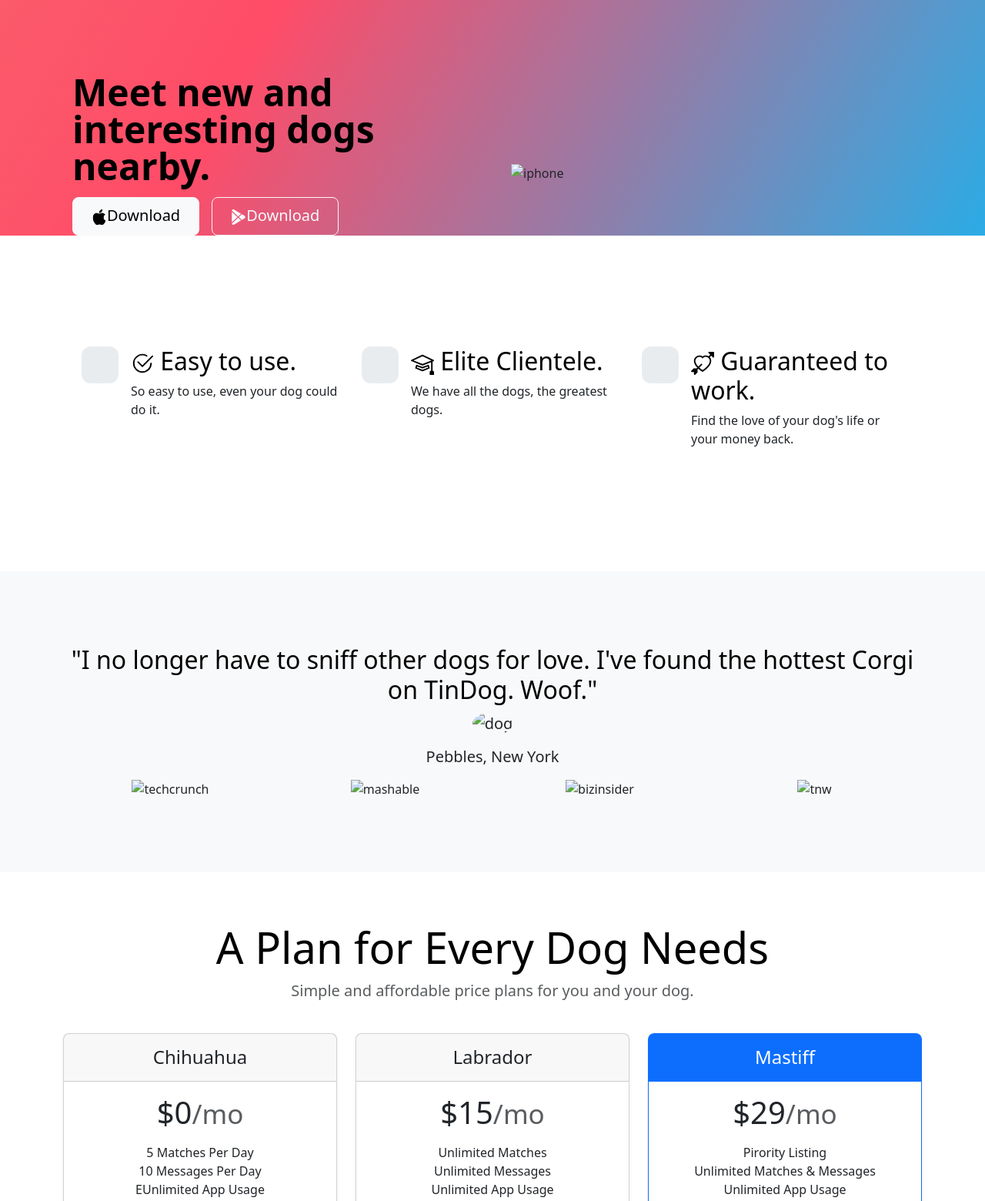
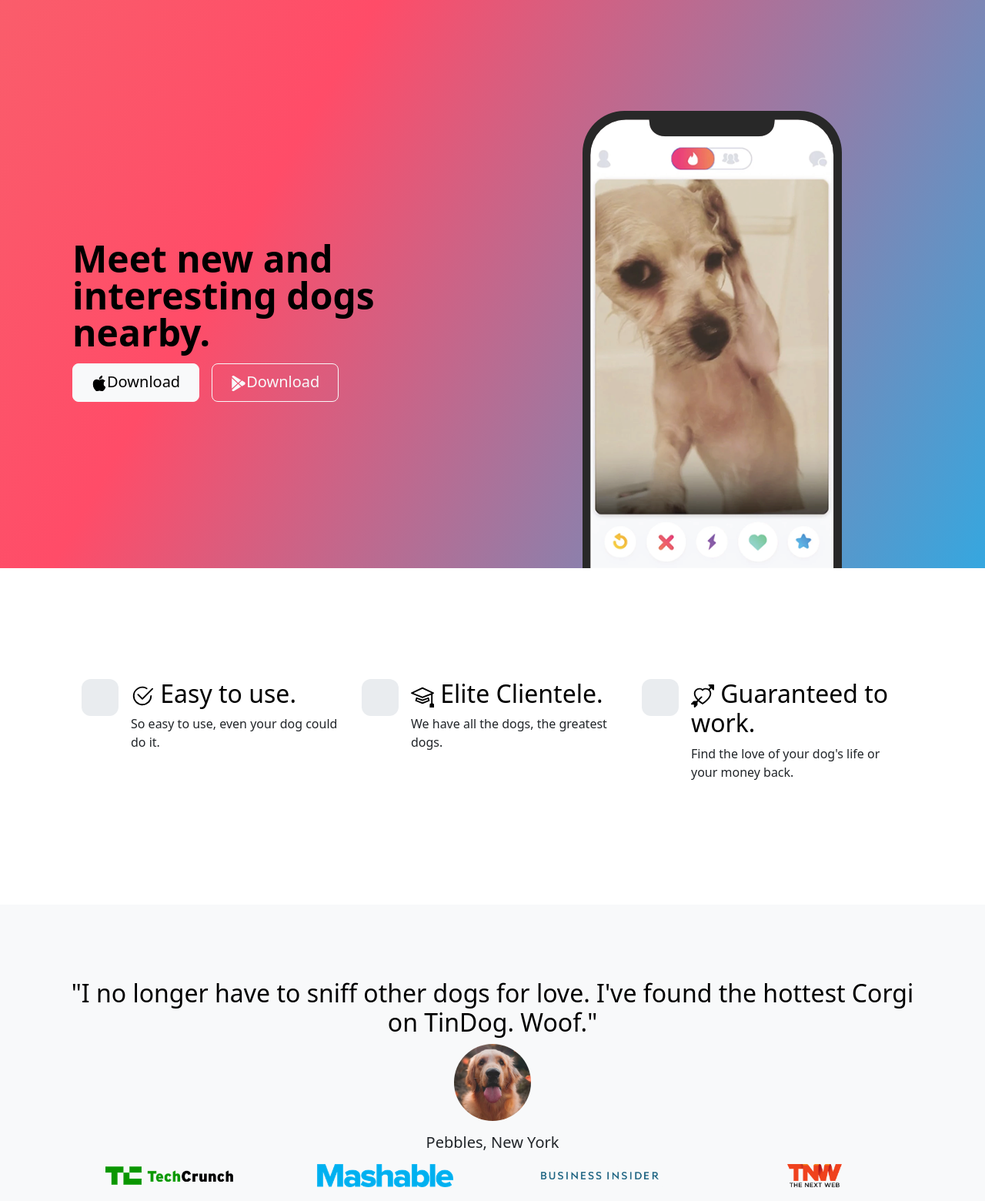
Before and after one commit to Neeraj814/Dog-Dating-Website, a plain HTML site: page index.html in a window 1280 px wide. Shown: the top 1560 px of the page at 77% size. Drawn offline with nearby package versions, Linux system fonts and the light colour scheme.

Commit message:
index.html

```diff
--- a/index.html
+++ b/index.html
@@ -18,7 +18,7 @@
     <div class="container col-xxl-8 px-4 pt-5">
       <div class="row flex-lg-row-reverse align-items-center g-5 pt-5">
         <div class="col-10 col-sm-8 col-lg-6">
-          <img src="./images/iphone.png" class="d-block mx-lg-auto img-fluid  pt-5" alt="iphone"  height="200" loading="lazy">
+          <img src="./iphone.png" class="d-block mx-lg-auto img-fluid  pt-5" alt="iphone"  height="200" loading="lazy">
         </div>
         <div class="col-lg-6">
           <h1 class="display-5 fw-bold text-body-emphasis lh-1 mb-3">Meet new and interesting dogs nearby.</h1>
@@ -98,22 +98,22 @@
         <div class="container py-5">
           <h2 class="text-body-emphasis">"I no longer have to sniff other dogs for love. I've found the hottest Corgi on TinDog. Woof."</h2>
           <p class="col-lg-8 mx-auto lead">
-            <img src="./images/dog-img.jpg" alt="dog" class="dog" height="100">
+            <img src="./dog-img.jpg" alt="dog" class="dog" height="100">
             <h5>Pebbles, New York</h5>
           </p>
           <div class="container" >
               <div class="row">
                 <div class="col-lg-3 col-sm-12 ">
-                  <img src="./images/techcrunch.png" alt="techcrunch" height="30">
+                  <img src="./techcrunch.png" alt="techcrunch" height="30">
                 </div>
                 <div class="col-lg-3 col-sm-12 ">
-                  <img src="./images/mashable.png" alt="mashable" height="30">
+                  <img src="./mashable.png" alt="mashable" height="30">
                 </div>
                 <div class="col-lg-3 col-sm-12 ">
-                  <img src="./images/bizinsider.png" alt="bizinsider" height="30">
+                  <img src="./bizinsider.png" alt="bizinsider" height="30">
                 </div>
                 <div class="col-lg-3 col-sm-12 ">
-                  <img src="./images/tnw.png" alt="tnw" height="30">
+                  <img src="./tnw.png" alt="tnw" height="30">
                 </div>
               </div>
           </div>
```
